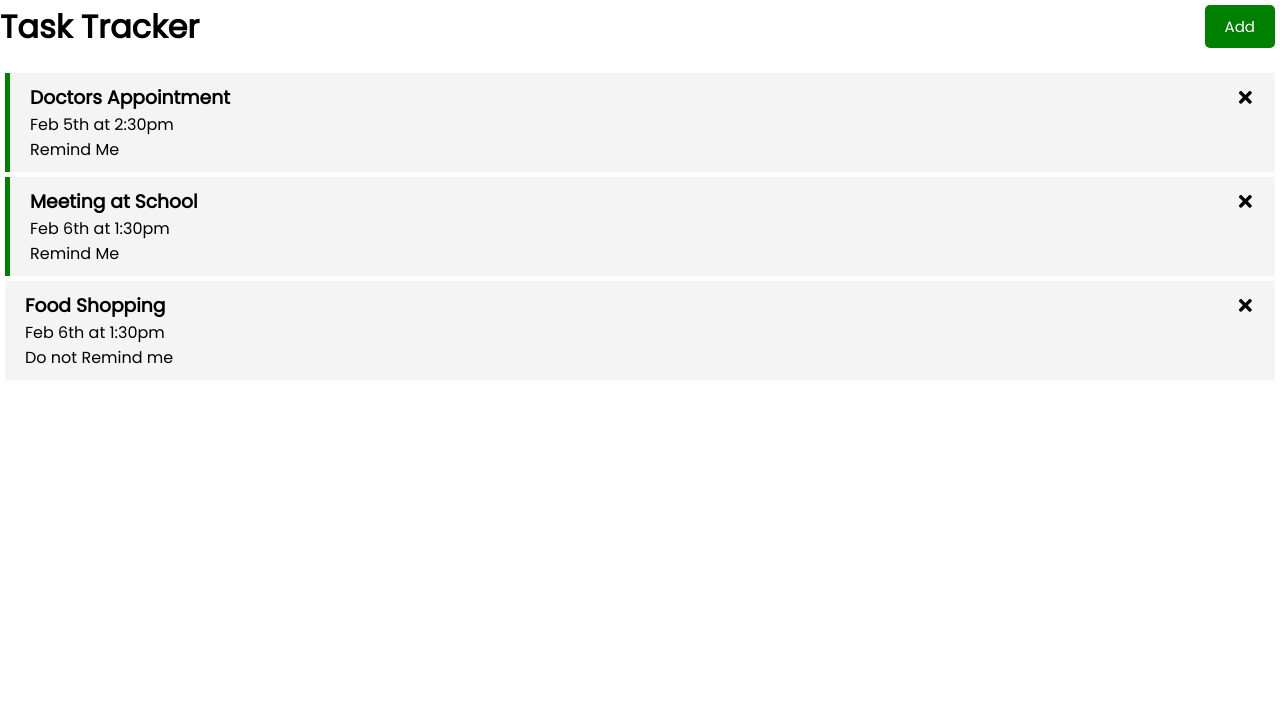
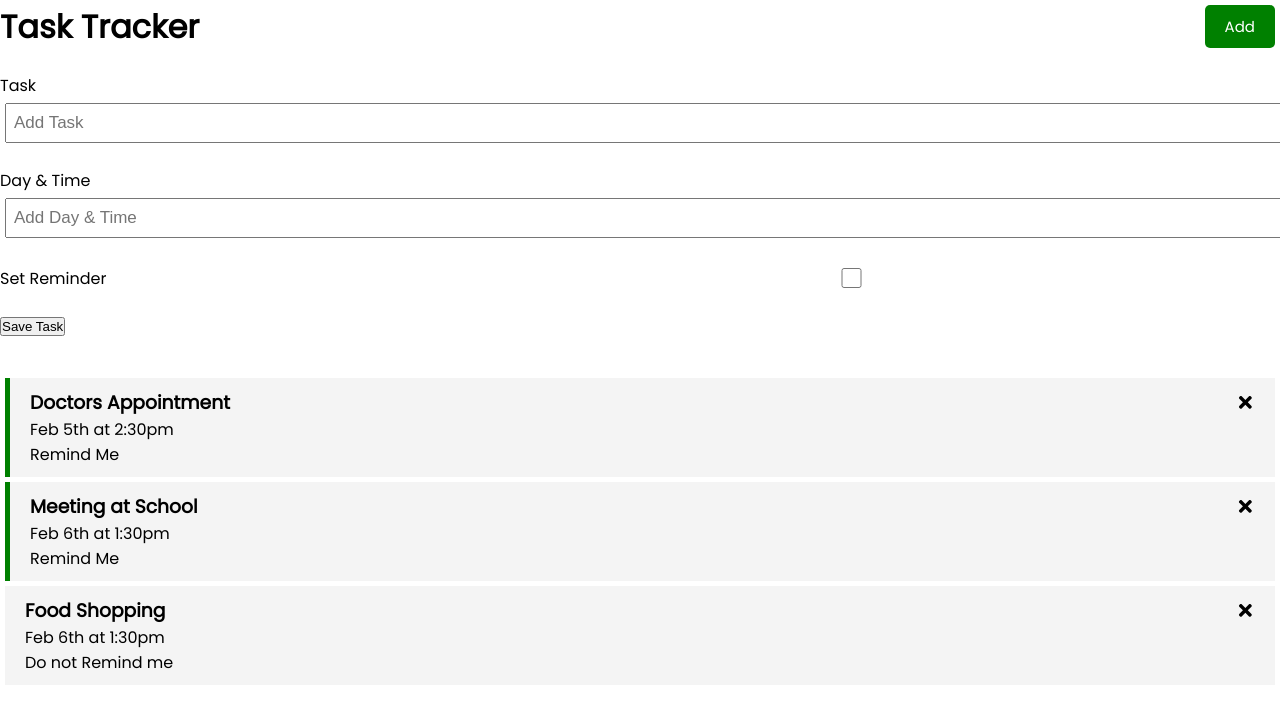
Before and after one commit to SauveJeanLuc/react-task-tracker, a React (Create React App) app: page / in a window 1280 px wide. Shown: the top 708 px of the page. Built offline with nearby package versions, Linux system fonts and the light colour scheme; the HTML template or start-up script is replaced by a standard one.

Commit message:
AddTask Component Injection

```diff
--- a/src/App.js
+++ b/src/App.js
@@ -1,5 +1,6 @@
 import React from 'react'
 import { useState } from 'react'
+import AddTask from './components/AddTask';
 import Header from "./components/Header";
 import Tasks from "./components/Tasks";
 
@@ -38,6 +39,7 @@ function App() {
   return (
     <div className="App">
       <Header />
+      <AddTask />
       {tasks.length > 0 ? (
         <Tasks tasks={tasks} onDelete={deleteTask} onToggle={toggleReminder}/>
       ) : (
```
